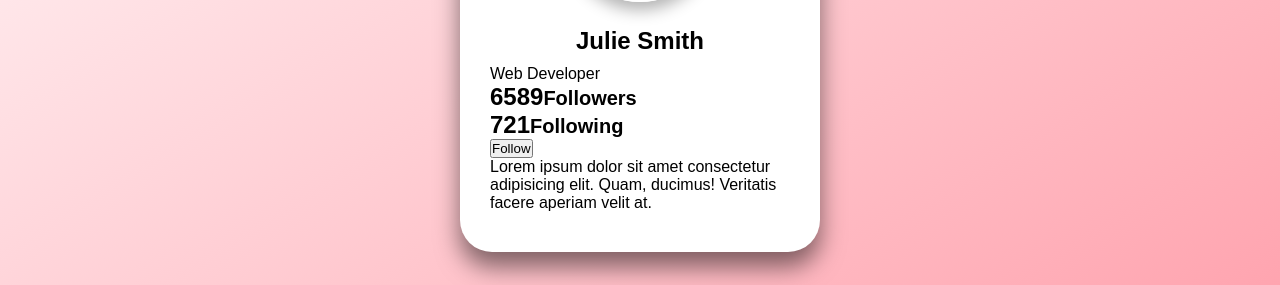
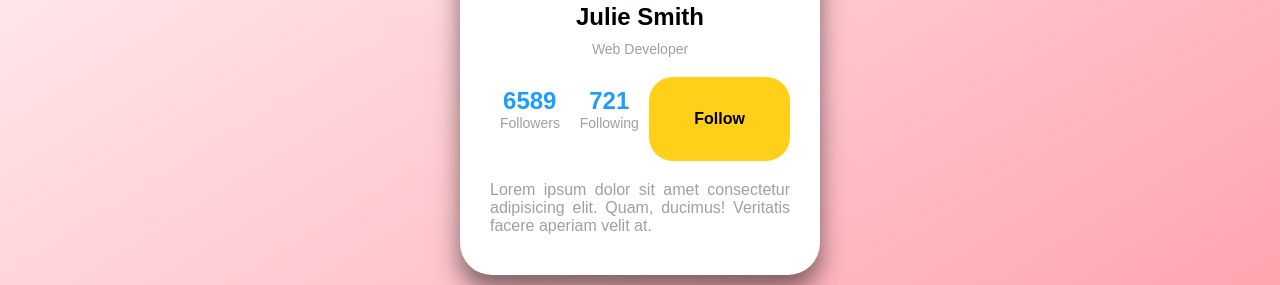
Before and after one commit to Sumetjutha/051_Profile_Card_Using_HTML_CSS, a plain HTML site: page index.html in a window 1280 px wide. Shown: the part 411-696 px from the top of the page. Drawn offline with nearby package versions, Linux system fonts and the light colour scheme.

Commit message:
Update style.css

```diff
--- a/style.css
+++ b/style.css
@@ -94,3 +94,79 @@ body {
   text-align: center;
   padding-bottom: 10px;
 }
+
+.card .title {
+  color: var(--grey);
+  font-size: 14px;
+  text-align: center;
+  padding-bottom: 20px;
+}
+
+.card .actions {
+  display: flex;
+  flex-direction: columnn;
+  padding-bottom: 20px;
+}
+
+.card .actions .follow-info {
+  padding-bottom: 20px;
+  display: flex;
+}
+
+.card .actions .follow-info h2 {
+  text-align: center;
+  width: 50%;
+  padding: 10px;
+  display: flex;
+  flex-direction: column;
+  border-radius: 10px;
+}
+
+.card .actions .follow-info h2 span {
+  color: var(--light-blue);
+  font-weight: bold;
+}
+
+.card .actions .follow-info h2 small {
+  color: var(--grey);
+  font-size: 14px;
+  font-weight: normal;
+}
+
+.card .actions .follow-info h2:hover {
+  background-color: var(--light-grey);
+  cursor: pointer;
+}
+
+.card .actions .follow-info h2:hover span {
+  color: var(--dark-blue);
+}
+
+.card .actions button {
+  background-color: var(--btn-yellow);
+  border: none;
+  outline: none;
+  width: 100%;
+  padding: 1rem;
+  border-radius: 1.5rem;
+  font-size: 1rem;
+  font-weight: bold;
+  transition: background-color 200ms ease-in-out,
+    transform 200ms cubic-bezier(0.175, 0.885, 0.32, 1.275);
+}
+
+.card .actions button:hover {
+  background-color: var(--btn-hover-yellow);
+  transform: scale(1.1);
+  cursor: pointer;
+}
+
+.card .actions button:active {
+  background-color: var(--btn-active-yellow);
+  transform: scale(1);
+}
+
+.card .desc {
+  text-align: justify;
+  color: var(--grey);
+}
```
